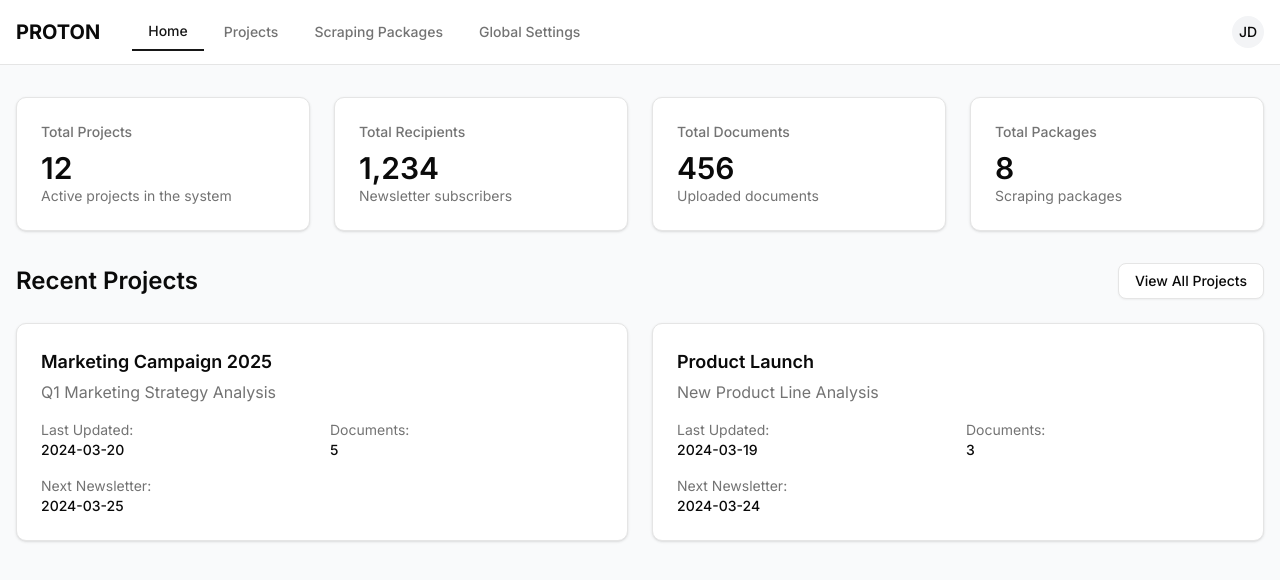
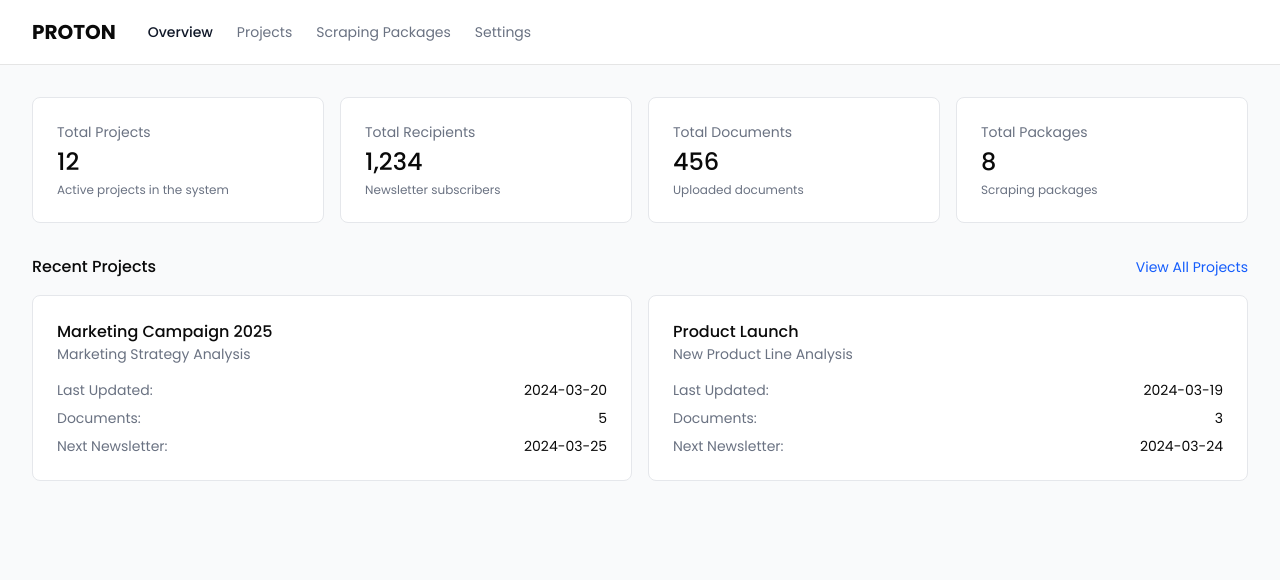
Before and after one commit to galshaya/proton-shadcn-app, a Next.js app: page / in a window 1280 px wide. Shown: the top 580 px of the page. Built offline with nearby package versions, Linux system fonts and the light colour scheme.

Commit message:
poppins font

```diff
--- a/package.json
+++ b/package.json
@@ -25,6 +25,7 @@
     "react-day-picker": "^9.6.3",
     "react-dom": "^19.0.0",
     "tailwind-merge": "^3.0.2",
+    "tailwindcss-animate": "^1.0.7",
     "tw-animate-css": "^1.2.4"
   },
   "devDependencies": {
--- a/src/app/layout.js
+++ b/src/app/layout.js
@@ -1,22 +1,27 @@
-import { Inter } from "next/font/google";
+import { Poppins } from "next/font/google";
 import "./globals.css";
-import { MainNav } from "@/components/ui/nav";
+import { cn } from "@/lib/utils";
+import { SiteHeader } from "@/components/layout/site-header";
 
-const inter = Inter({ subsets: ["latin"] });
+const poppins = Poppins({
+  subsets: ["latin"],
+  weight: ["100", "200", "300", "400", "500", "600", "700", "800", "900"],
+  variable: "--font-poppins",
+});
 
 export const metadata = {
-  title: "Proton CRM",
+  title: "Proton - Content Curation System",
   description: "AI-powered content curation and delivery system",
 };
 
 export default function RootLayout({ children }) {
   return (
-    <html lang="en">
-      <body className={`${inter.className} min-h-screen bg-gray-50`}>
-        <MainNav />
-        <main className="min-h-[calc(100vh-4rem)]">
+    <html lang="en" suppressHydrationWarning>
+      <body className={cn("min-h-screen bg-gray-50", poppins.className)}>
+        <SiteHeader />
+        <div className="max-w-7xl mx-auto px-4 sm:px-6 lg:px-8 py-8">
           {children}
-        </main>
+        </div>
       </body>
     </html>
   );
--- a/src/app/page.js
+++ b/src/app/page.js
@@ -1,5 +1,5 @@
-import { Button } from "@/components/ui/button"
 import Link from "next/link"
+import { Card } from "@/components/ui/card"
 
 // Mock data for demonstration
 const metrics = [
@@ -46,77 +46,83 @@ const recentProjects = [
 
 export default function Home() {
   return (
-    <div className="container mx-auto px-4 py-8 space-y-8">
-      <div className="grid grid-cols-1 md:grid-cols-2 lg:grid-cols-4 gap-6">
-        <div className="bg-white p-6 rounded-lg shadow-sm border">
-          <h3 className="text-sm font-medium text-muted-foreground">Total Projects</h3>
-          <p className="mt-2 text-3xl font-semibold text-foreground">12</p>
-          <p className="text-sm text-muted-foreground">Active projects in the system</p>
+    <div className="space-y-8">
+      {/* Metrics Cards */}
+      <div className="grid grid-cols-1 md:grid-cols-2 lg:grid-cols-4 gap-4">
+        <div className="bg-white p-6 rounded-md border border-gray-200">
+          <div className="space-y-1">
+            <p className="text-sm text-gray-500">Total Projects</p>
+            <div className="text-2xl font-medium">12</div>
+            <p className="text-xs text-gray-500">Active projects in the system</p>
+          </div>
         </div>
-        <div className="bg-white p-6 rounded-lg shadow-sm border">
-          <h3 className="text-sm font-medium text-muted-foreground">Total Recipients</h3>
-          <p className="mt-2 text-3xl font-semibold text-foreground">1,234</p>
-          <p className="text-sm text-muted-foreground">Newsletter subscribers</p>
+        <div className="bg-white p-6 rounded-md border border-gray-200">
+          <div className="space-y-1">
+            <p className="text-sm text-gray-500">Total Recipients</p>
+            <div className="text-2xl font-medium">1,234</div>
+            <p className="text-xs text-gray-500">Newsletter subscribers</p>
+          </div>
         </div>
-        <div className="bg-white p-6 rounded-lg shadow-sm border">
-          <h3 className="text-sm font-medium text-muted-foreground">Total Documents</h3>
-          <p className="mt-2 text-3xl font-semibold text-foreground">456</p>
-          <p className="text-sm text-muted-foreground">Uploaded documents</p>
+        <div className="bg-white p-6 rounded-md border border-gray-200">
+          <div className="space-y-1">
+            <p className="text-sm text-gray-500">Total Documents</p>
+            <div className="text-2xl font-medium">456</div>
+            <p className="text-xs text-gray-500">Uploaded documents</p>
+          </div>
         </div>
-        <div className="bg-white p-6 rounded-lg shadow-sm border">
-          <h3 className="text-sm font-medium text-muted-foreground">Total Packages</h3>
-          <p className="mt-2 text-3xl font-semibold text-foreground">8</p>
-          <p className="text-sm text-muted-foreground">Scraping packages</p>
+        <div className="bg-white p-6 rounded-md border border-gray-200">
+          <div className="space-y-1">
+            <p className="text-sm text-gray-500">Total Packages</p>
+            <div className="text-2xl font-medium">8</div>
+            <p className="text-xs text-gray-500">Scraping packages</p>
+          </div>
         </div>
       </div>
 
-      <div className="space-y-6">
-        <div className="flex justify-between items-center">
-          <h2 className="text-2xl font-semibold text-foreground">Recent Projects</h2>
-          <Button variant="outline" asChild>
-            <Link href="/projects">View All Projects</Link>
-          </Button>
+      {/* Recent Projects */}
+      <div>
+        <div className="flex items-center justify-between mb-4">
+          <h2 className="text-base font-medium">Recent Projects</h2>
+          <a href="/projects" className="text-sm text-blue-600 hover:underline">View All Projects</a>
         </div>
 
-        <div className="grid grid-cols-1 md:grid-cols-2 gap-6">
-          <div className="bg-white p-6 rounded-lg shadow-sm border space-y-4">
-            <div className="space-y-1">
-              <h3 className="text-lg font-semibold text-foreground">Marketing Campaign 2025</h3>
-              <p className="text-muted-foreground">Q1 Marketing Strategy Analysis</p>
-            </div>
-            <div className="grid grid-cols-2 gap-4 text-sm">
-              <div>
-                <p className="text-muted-foreground">Last Updated:</p>
-                <p className="font-medium">2024-03-20</p>
+        <div className="grid grid-cols-1 md:grid-cols-2 gap-4">
+          <div className="bg-white p-6 rounded-md border border-gray-200">
+            <h3 className="font-medium">Marketing Campaign 2025</h3>
+            <p className="text-sm text-gray-500 mb-4">Marketing Strategy Analysis</p>
+
+            <div className="space-y-2">
+              <div className="flex justify-between">
+                <span className="text-sm text-gray-500">Last Updated:</span>
+                <span className="text-sm">2024-03-20</span>
               </div>
-              <div>
-                <p className="text-muted-foreground">Documents:</p>
-                <p className="font-medium">5</p>
+              <div className="flex justify-between">
+                <span className="text-sm text-gray-500">Documents:</span>
+                <span className="text-sm">5</span>
               </div>
-              <div>
-                <p className="text-muted-foreground">Next Newsletter:</p>
-                <p className="font-medium">2024-03-25</p>
+              <div className="flex justify-between">
+                <span className="text-sm text-gray-500">Next Newsletter:</span>
+                <span className="text-sm">2024-03-25</span>
               </div>
             </div>
           </div>
 
-          <div className="bg-white p-6 rounded-lg shadow-sm border space-y-4">
-            <div className="space-y-1">
-              <h3 className="text-lg font-semibold text-foreground">Product Launch</h3>
-              <p className="text-muted-foreground">New Product Line Analysis</p>
-            </div>
-            <div className="grid grid-cols-2 gap-4 text-sm">
-              <div>
-                <p className="text-muted-foreground">Last Updated:</p>
-                <p className="font-medium">2024-03-19</p>
+          <div className="bg-white p-6 rounded-md border border-gray-200">
+            <h3 className="font-medium">Product Launch</h3>
+            <p className="text-sm text-gray-500 mb-4">New Product Line Analysis</p>
+
+            <div className="space-y-2">
+              <div className="flex justify-between">
+                <span className="text-sm text-gray-500">Last Updated:</span>
+                <span className="text-sm">2024-03-19</span>
               </div>
-              <div>
-                <p className="text-muted-foreground">Documents:</p>
-                <p className="font-medium">3</p>
+              <div className="flex justify-between">
+                <span className="text-sm text-gray-500">Documents:</span>
+                <span className="text-sm">3</span>
               </div>
-              <div>
-                <p className="text-muted-foreground">Next Newsletter:</p>
-                <p className="font-medium">2024-03-24</p>
+              <div className="flex justify-between">
+                <span className="text-sm text-gray-500">Next Newsletter:</span>
+                <span className="text-sm">2024-03-24</span>
               </div>
             </div>
           </div>
--- a/src/components/layout/main-nav.jsx
+++ b/src/components/layout/main-nav.jsx
@@ -4,44 +4,57 @@ import Link from "next/link"
 import { usePathname } from "next/navigation"
 import { cn } from "@/lib/utils"
 
-const items = [
-  {
-    title: "Home",
-    href: "/",
-  },
-  {
-    title: "Projects",
-    href: "/projects",
-  },
-  {
-    title: "Scraping Packages",
-    href: "/scraping-packages",
-  },
-  {
-    title: "Global Settings",
-    href: "/settings",
-  },
-]
-
 export function MainNav() {
   const pathname = usePathname()
 
   return (
-    <nav className="flex items-center space-x-4 lg:space-x-6">
-      {items.map((item) => (
-        <Link
-          key={item.href}
-          href={item.href}
-          className={cn(
-            "text-sm font-medium transition-colors hover:text-primary",
-            pathname === item.href
-              ? "text-black dark:text-white"
-              : "text-muted-foreground"
-          )}
-        >
-          {item.title}
-        </Link>
-      ))}
+    <nav>
+      <ul className="flex space-x-6">
+        <li>
+          <Link
+            href="/"
+            className={cn(
+              "text-sm transition-colors hover:text-gray-900",
+              pathname === "/" ? "text-gray-900 font-medium" : "text-gray-500"
+            )}
+          >
+            Overview
+          </Link>
+        </li>
+        <li>
+          <Link
+            href="/projects"
+            className={cn(
+              "text-sm transition-colors hover:text-gray-900",
+              pathname.startsWith("/projects") ? "text-gray-900 font-medium" : "text-gray-500"
+            )}
+          >
+            Projects
+          </Link>
+        </li>
+        <li>
+          <Link
+            href="/scraping-packages"
+            className={cn(
+              "text-sm transition-colors hover:text-gray-900",
+              pathname.startsWith("/scraping-packages") ? "text-gray-900 font-medium" : "text-gray-500"
+            )}
+          >
+            Scraping Packages
+          </Link>
+        </li>
+        <li>
+          <Link
+            href="/settings"
+            className={cn(
+              "text-sm transition-colors hover:text-gray-900",
+              pathname.startsWith("/settings") ? "text-gray-900 font-medium" : "text-gray-500"
+            )}
+          >
+            Settings
+          </Link>
+        </li>
+      </ul>
     </nav>
   )
 }
--- a/src/components/layout/site-header.jsx
+++ b/src/components/layout/site-header.jsx
@@ -1,16 +1,13 @@
-import Link from "next/link"
 import { MainNav } from "./main-nav"
 
 export function SiteHeader() {
   return (
-    <header className="sticky top-0 z-50 w-full border-b bg-background/95 backdrop-blur supports-[backdrop-filter]:bg-background/60">
-      <div className="container flex h-14 items-center">
-        <div className="mr-4 flex">
-          <Link href="/" className="mr-6 flex items-center space-x-2">
-            <span className="font-bold">PROTON</span>
-          </Link>
+    <header className="w-full border-b bg-white">
+      <div className="max-w-7xl mx-auto px-4 sm:px-6 lg:px-8">
+        <div className="flex h-16 items-center">
+          <div className="font-bold text-xl mr-8">PROTON</div>
+          <MainNav />
         </div>
-        <MainNav />
       </div>
     </header>
   )
--- /dev/null
+++ b/tailwind.config.js
@@ -0,0 +1,86 @@
+/** @type {import('tailwindcss').Config} */
+module.exports = {
+  darkMode: ["class"],
+  content: [
+    './pages/**/*.{js,jsx}',
+    './components/**/*.{js,jsx}',
+    './app/**/*.{js,jsx}',
+    './src/**/*.{js,jsx}',
+  ],
+  theme: {
+    container: {
+      center: true,
+      padding: {
+        DEFAULT: '1rem',
+        md: '1.5rem',
+        lg: '2rem',
+      },
+      screens: {
+        sm: '640px',
+        md: '768px',
+        lg: '1024px',
+        xl: '1280px',
+      },
+    },
+    extend: {
+      fontFamily: {
+        sans: ["Poppins", "sans-serif"],
+      },
+      colors: {
+        border: "hsl(var(--border))",
+        input: "hsl(var(--input))",
+        ring: "hsl(var(--ring))",
+        background: "hsl(var(--background))",
+        foreground: "hsl(var(--foreground))",
+        primary: {
+          DEFAULT: "hsl(var(--primary))",
+          foreground: "hsl(var(--primary-foreground))",
+        },
+        secondary: {
+          DEFAULT: "hsl(var(--secondary))",
+          foreground: "hsl(var(--secondary-foreground))",
+        },
+        destructive: {
+          DEFAULT: "hsl(var(--destructive))",
+          foreground: "hsl(var(--destructive-foreground))",
+        },
+        muted: {
+          DEFAULT: "hsl(var(--muted))",
+          foreground: "hsl(var(--muted-foreground))",
+        },
+        accent: {
+          DEFAULT: "hsl(var(--accent))",
+          foreground: "hsl(var(--accent-foreground))",
+        },
+        popover: {
+          DEFAULT: "hsl(var(--popover))",
+          foreground: "hsl(var(--popover-foreground))",
+        },
+        card: {
+          DEFAULT: "hsl(var(--card))",
+          foreground: "hsl(var(--card-foreground))",
+        },
+      },
+      borderRadius: {
+        lg: "var(--radius)",
+        md: "calc(var(--radius) - 2px)",
+        sm: "calc(var(--radius) - 4px)",
+      },
+      keyframes: {
+        "accordion-down": {
+          from: { height: 0 },
+          to: { height: "var(--radix-accordion-content-height)" },
+        },
+        "accordion-up": {
+          from: { height: "var(--radix-accordion-content-height)" },
+          to: { height: 0 },
+        },
+      },
+      animation: {
+        "accordion-down": "accordion-down 0.2s ease-out",
+        "accordion-up": "accordion-up 0.2s ease-out",
+      },
+    },
+  },
+  plugins: [require("tailwindcss-animate")],
+}
```
Also changed, not shown: 1 other file (tests, documents, lock files or other folders).
